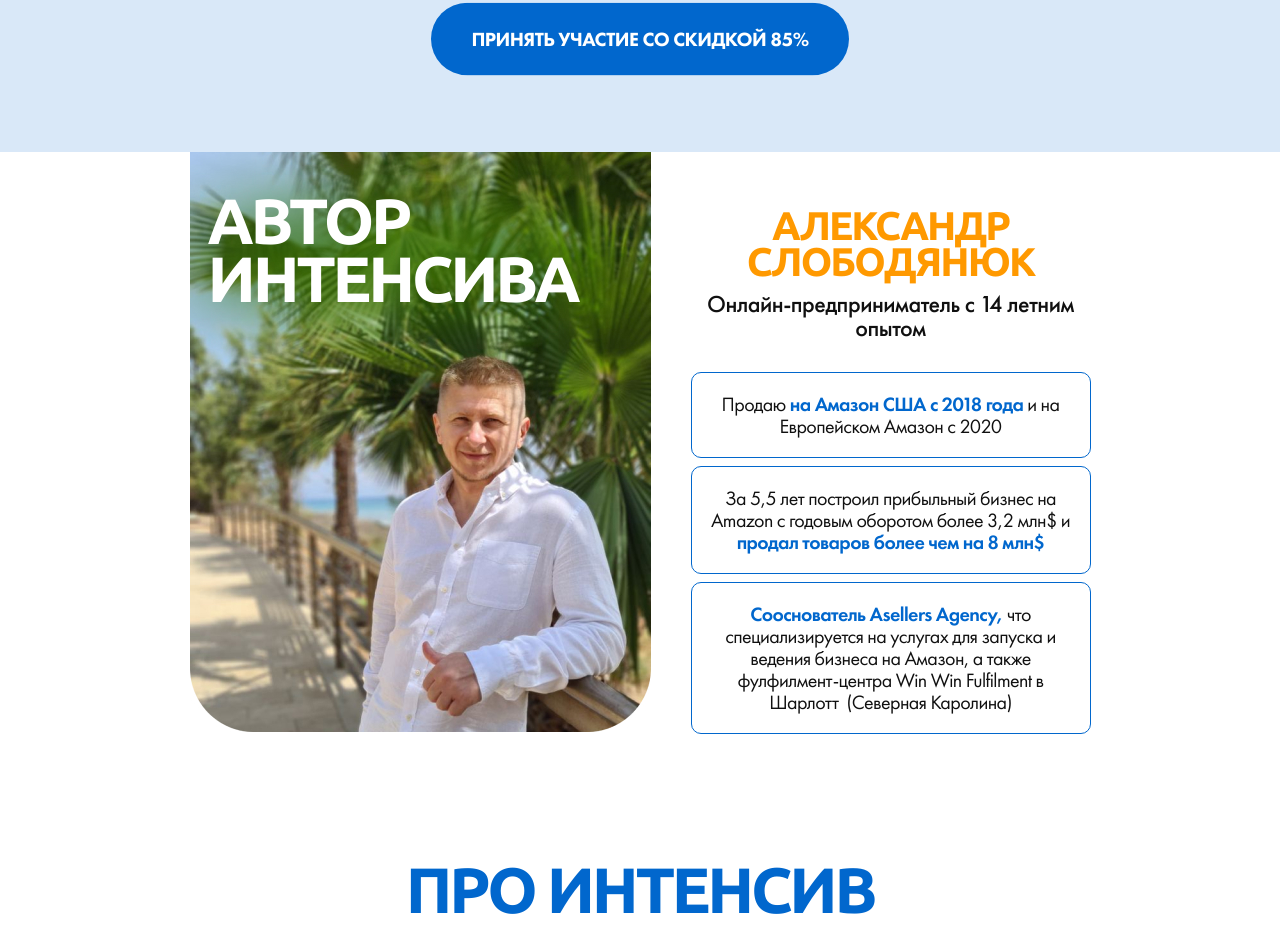
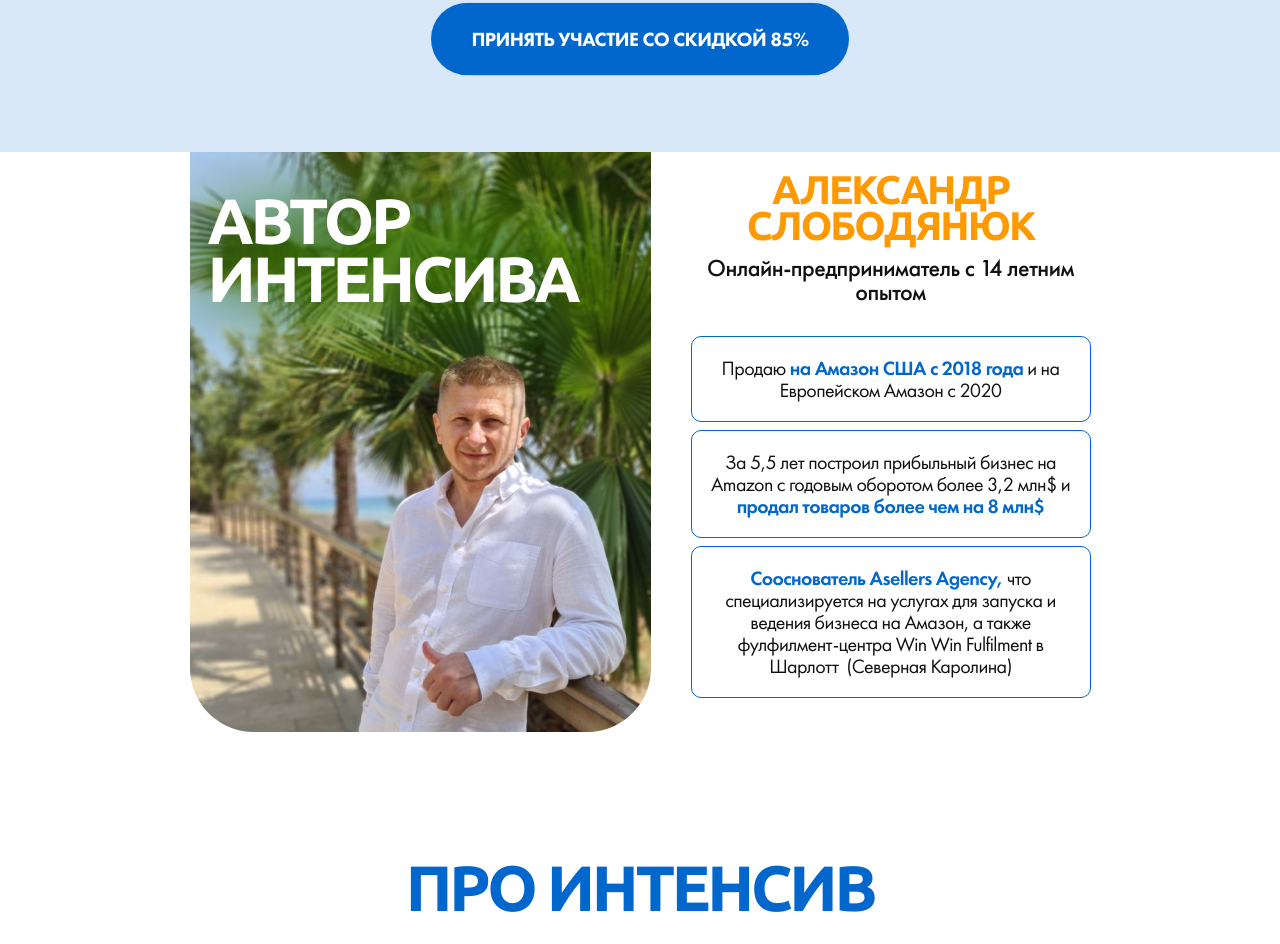
Before and after one commit to RomanIsaiev/work-website-59, a plain HTML site: page index.html in a window 1280 px wide. Shown: the part 1369-2313 px from the top of the page. Drawn offline with nearby package versions, Linux system fonts and the light colour scheme; a script that the page names is missing.

Commit message:
fix name

```diff
--- a/src/css/styles.css
+++ b/src/css/styles.css
@@ -465,7 +465,7 @@
 }
 
 .author-name {
-  padding-top: 56px;
+  padding-top: 20px;
 
   color: #f90;
   text-align: center;
```
